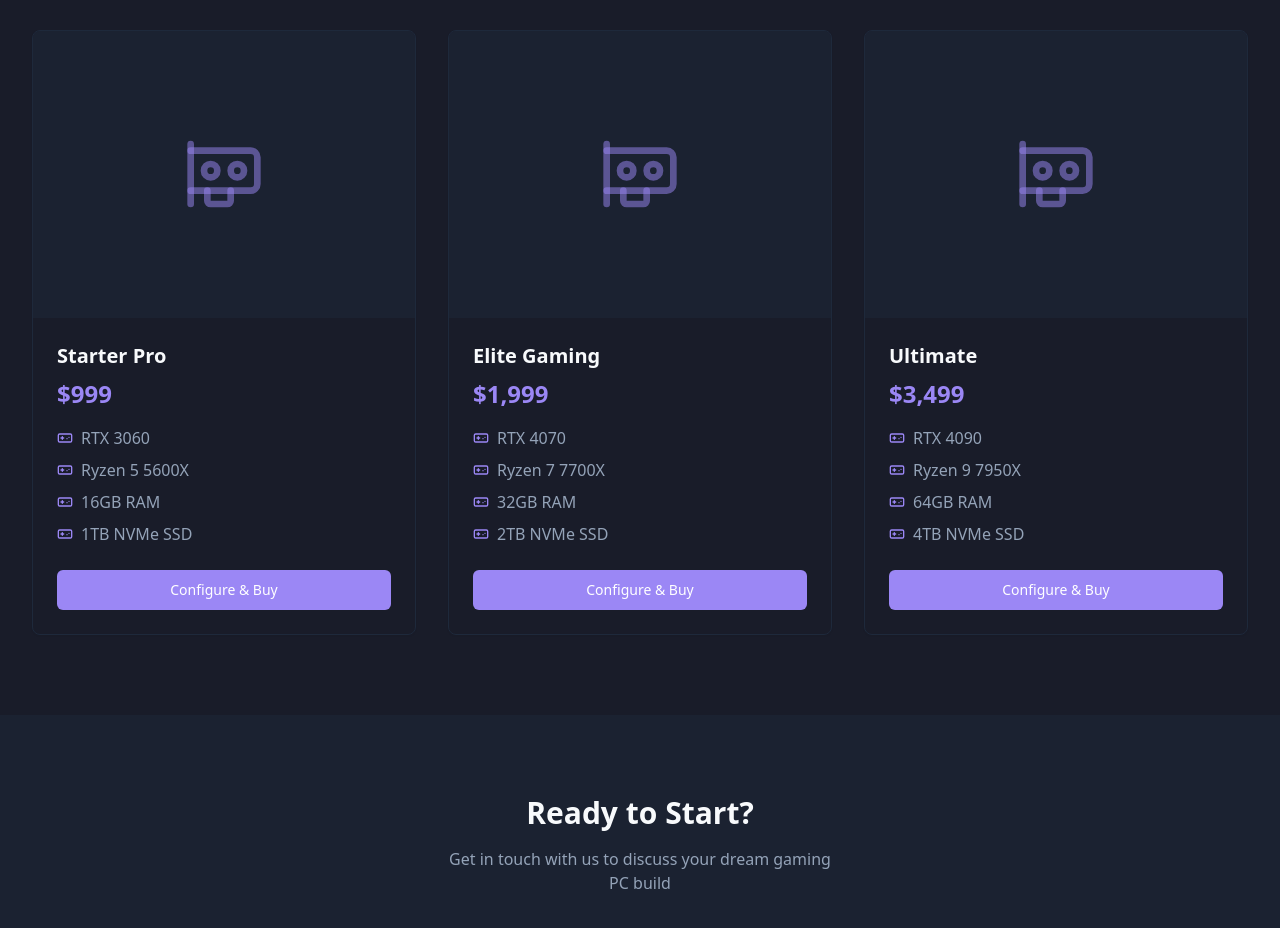
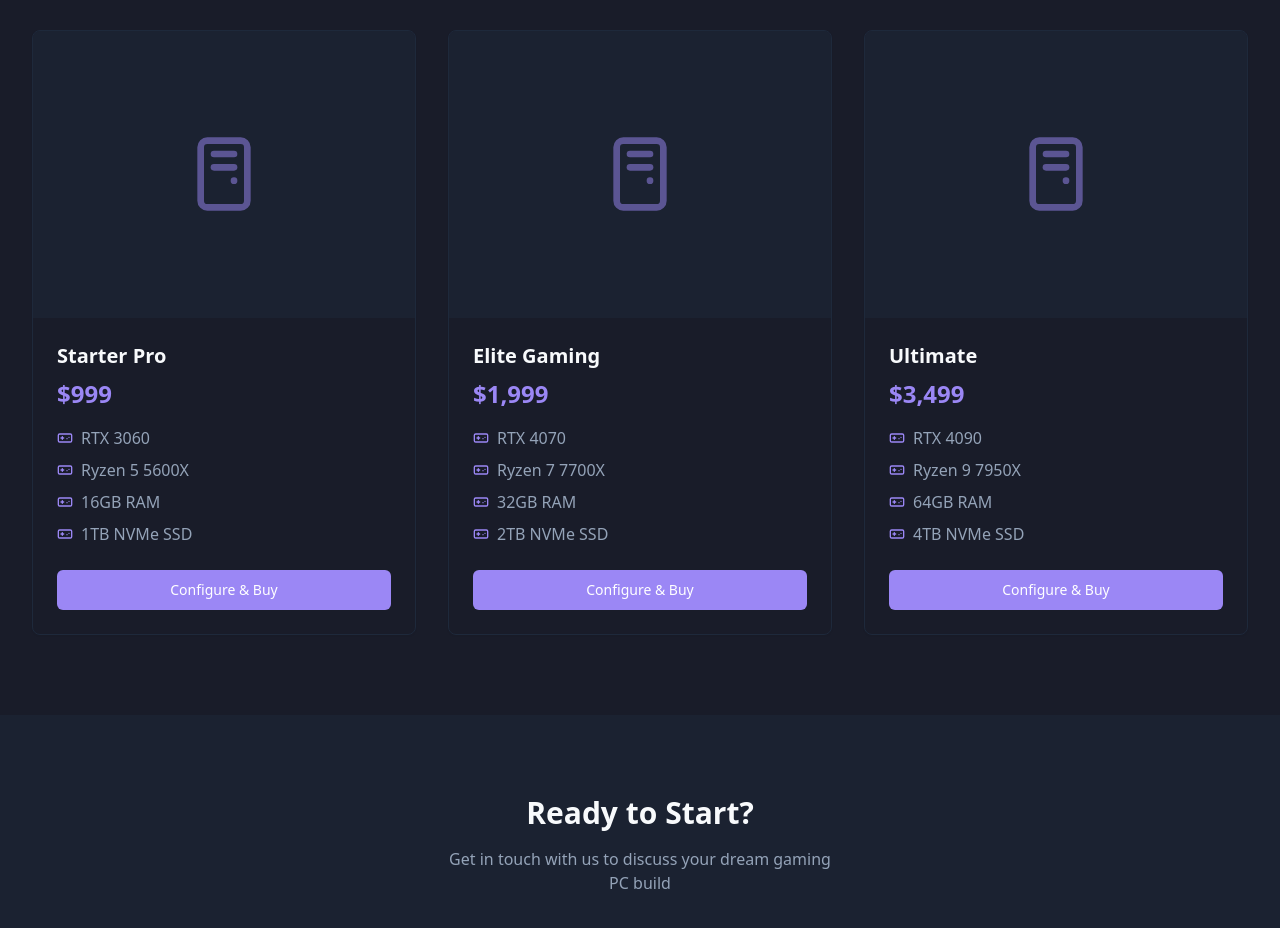
Before and after one commit to spacedgryphon/custom-pc-creator-hub, a React (Vite) app: page / in a window 1280 px wide. Shown: the part 1080-2008 px from the top of the page. Built offline with nearby package versions, Linux system fonts and the light colour scheme.

Commit message:
Fix import error for Gpu
Resolve the SyntaxError related to the 'Gpu' export in the lucide-react module. Modify the necessary imports in the src/pages/Index.tsx file to correct this issue.
[skip gpt_engineer]

```diff
--- a/src/pages/Index.tsx
+++ b/src/pages/Index.tsx
@@ -1,6 +1,6 @@
 import { Button } from "@/components/ui/button";
 import { Card } from "@/components/ui/card";
-import { Cpu, Gpu, Trophy, Wrench, ChevronRight, Gamepad } from "lucide-react";
+import { Cpu, PcCase, Trophy, Wrench, ChevronRight, Gamepad } from "lucide-react";
 
 const Index = () => {
   return (
@@ -95,7 +95,7 @@ const Index = () => {
             ].map((build, index) => (
               <Card key={index} className="overflow-hidden group">
                 <div className="aspect-[4/3] bg-muted/50 flex items-center justify-center">
-                  <Gpu className="h-20 w-20 text-primary/50 group-hover:text-primary transition-colors" />
+                  <PcCase className="h-20 w-20 text-primary/50 group-hover:text-primary transition-colors" />
                 </div>
                 <div className="p-6">
                   <h3 className="text-xl font-semibold mb-2">{build.name}</h3>
```
